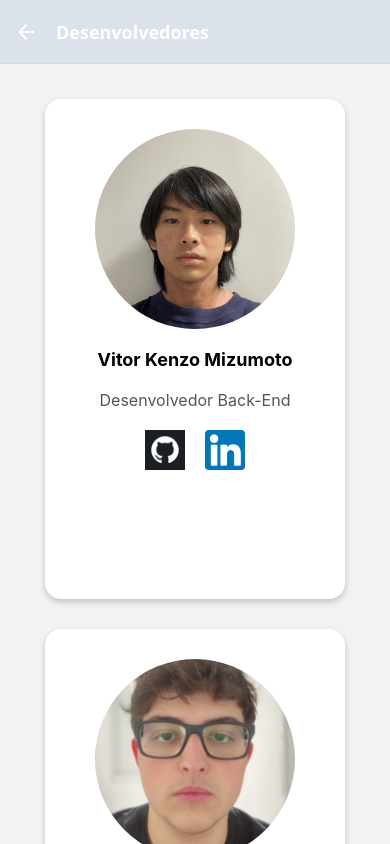
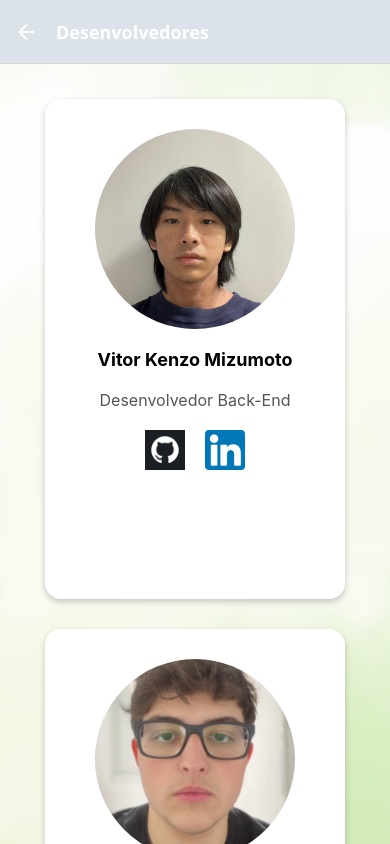
Before and after one commit to AdrianoBarutti/MobileCP2, a React Native app in the folder Projeto/: screen /Desenvolvedores in a window 390 px wide. Built offline with nearby package versions, Linux system fonts and the light colour scheme.

Commit message:
Mudanca no Design das paginas

```diff
--- a/Projeto/src/screens/ComoReciclar.js
+++ b/Projeto/src/screens/ComoReciclar.js
@@ -1,6 +1,7 @@
 import React from 'react';
 import {
   Image,
+  ImageBackground,
   ScrollView,
   StyleSheet,
   Text,
@@ -10,6 +11,11 @@ import {
 
 export default function ComoReciclar({ navigation }) {
   return (
+    <ImageBackground
+      source={require('../../assets/backgroud.png')}
+      style={styles.background}
+      resizeMode="cover"
+    >
       <ScrollView contentContainerStyle={styles.container}>
         {/* Seta para baixo */}
         <Image
@@ -51,7 +57,6 @@ export default function ComoReciclar({ navigation }) {
             Descartar de qualquer jeito pode contaminar outros materiais e inviabilizar a reciclagem.
             Atenção! O importante é o material reciclável estar seco!
           </Text>
-        {/* Imagem adicionada abaixo do segundo passo */}
           <Image
             source={require('../../assets/LvndLixo.png')}
             style={styles.image}
@@ -73,15 +78,21 @@ export default function ComoReciclar({ navigation }) {
           </Text>
         </View>
       </ScrollView>
+    </ImageBackground>
   );
 }
 
 const styles = StyleSheet.create({
+  background: {
+    flex: 1,
+    width: '100%',
+    height: '100%',
+  },
   container: {
-    flex: 1,
-    backgroundColor: '#F0F0F0',
+    flexGrow: 1,
     padding: 20,
     alignItems: 'center',
+    // Removendo o backgroundColor para que a imagem de fundo fique visível
   },
   arrow: {
     width: 100,
@@ -106,7 +117,7 @@ const styles = StyleSheet.create({
   stepContainer: {
     marginBottom: 30,
     width: '90%',
-    backgroundColor: '#F0F0F0',
+    backgroundColor: 'transparent', // Transparente para mostrar o fundo da ImageBackground
   },
   stepHeader: {
     flexDirection: 'row',
--- a/Projeto/src/screens/Desenvolvedores.js
+++ b/Projeto/src/screens/Desenvolvedores.js
@@ -1,12 +1,13 @@
 import React from 'react';
 import {
+  ImageBackground,
   View,
   Text,
   Image,
   Linking,
   TouchableOpacity,
   StyleSheet,
-  ScrollView
+  ScrollView,
 } from 'react-native';
 import vitorKenzo from '../../assets/VitorKenzo.jpg';
 import Adriano from '../../assets/Adriano.jpg';
@@ -34,9 +35,12 @@ const developers = [
 
 export default function Desenvolvedores() {
   return (
+    <ImageBackground
+      source={require('../../assets/backgroud.png')}
+      style={styles.background}
+      resizeMode="cover"
+    >
       <ScrollView contentContainerStyle={styles.scrollContainer}>
-      {/* Caso deseje manter um container com dimensões fixas, pode-se utilizar o "scaleContainer".
-          Porém, para responsividade, considere usar flex ou dimensões relativas */}
         <View style={styles.page}>
           <View style={styles.cardContainer}>
             {developers.map((dev, index) => (
@@ -60,15 +64,21 @@ export default function Desenvolvedores() {
           </View>
         </View>
       </ScrollView>
+    </ImageBackground>
   );
 }
 
 const styles = StyleSheet.create({
+  background: {
+    flex: 1,
+    width: '100%',
+    height: '100%',
+  },
   scrollContainer: {
     flexGrow: 1,
     padding: 20,
-    backgroundColor: '#f2f2f2',
-    alignItems: 'center'
+    alignItems: 'center',
+    // Removido o backgroundColor para que a imagem de fundo seja exibida
   },
   page: {
     flex: 1,
@@ -76,7 +86,6 @@ const styles = StyleSheet.create({
     alignItems: 'center',
     justifyContent: 'center',
   },
-  // Remova "gap" e adicione margin nos cards para espaçá-los
   cardContainer: {
     flexDirection: 'row',
     flexWrap: 'wrap', // Permite que os cards desçam para a próxima linha em telas menores
--- a/Projeto/src/screens/FormRec.js
+++ b/Projeto/src/screens/FormRec.js
@@ -89,7 +89,7 @@ const FormularioDoacao = () => {
     const placeholderPrefix = feminino ? 'Digite a' : 'Digite o';
     const placeholder = `${placeholderPrefix} ${label.toLowerCase()}`;
     return (
-      <View style={styles.inputContainer} key={name}>
+      <View style={[styles.inputContainer, styles.shadowBox]} key={name}>
         <TextInput
           style={styles.input}
           onChangeText={(text) => handleChange(name, text)}
@@ -97,21 +97,21 @@ const FormularioDoacao = () => {
           placeholder={placeholder}
           placeholderTextColor="#B0B7BC"
           keyboardType={keyboardType}
-          selectionColor="#555555" // Cursor e seleção em cinza escuro
+          selectionColor="#555555"
           underlineColorAndroid="transparent"
         />
       </View>
     );
   };
 
-  // Renderiza o Picker para "tipoLixo" sem label, com os itens na cor #B0B7BC
+  // Renderiza o Picker para "tipoLixo" usando o mesmo estilo dos inputs de texto.
   const renderPicker = () => {
     return (
-      <View style={styles.inputContainer} key="tipoLixo">
+      <View style={[styles.inputContainer, styles.shadowBox]} key="tipoLixo">
         <Picker
           selectedValue={formData.tipoLixo}
           onValueChange={(itemValue) => handleChange('tipoLixo', itemValue)}
-          style={[styles.input, { color: '#B0B7BC' }]}
+          style={styles.input}
         >
           <Picker.Item label="Selecione" value="" key="empty" color="#B0B7BC" />
           <Picker.Item label="Plástico" value="Plástico" key="Plástico" color="#B0B7BC" />
@@ -155,6 +155,7 @@ const FormularioDoacao = () => {
               style={styles.image}
             />
             <Text style={styles.title}>Formulário de Reciclagem</Text>
+            {/* Caixa com sombra e brilho envolvendo os inputs e botão */}
             <View style={styles.card}>
               {renderInput('Nome', 'nome')}
               {renderInput('Endereço', 'endereco')}
@@ -201,23 +202,37 @@ const styles = StyleSheet.create({
     textAlign: 'center',
     marginBottom: 15,
   },
+  /* Caixa que envolve as caixas de texto e o botão de enviar */
   card: {
-    // Removido o fundo branco
-    backgroundColor: 'transparent',
+    backgroundColor: '#fff',
     borderRadius: 6,
-    padding: 15,
+    padding: 20,
     marginTop: 10,
-    elevation: 3,
+    shadowColor: '#000',
+    shadowOffset: { width: 0, height: 2 },
+    shadowOpacity: 0.3,
+    shadowRadius: 4,
+    elevation: 5,
+    borderWidth: 1,
+    borderColor: 'rgba(255,255,255,0.8)',
   },
   inputContainer: {
     marginBottom: 12,
   },
   input: {
-    // Removido o fundo branco dos inputs
-    backgroundColor: 'transparent',
+    backgroundColor: 'rgba(226, 226, 226, 0.8)',
     paddingHorizontal: 12,
     paddingVertical: 10,
     color: '#B0B7BC',
+    borderRadius: 6,
+  },
+  shadowBox: {
+    borderRadius: 6,
+    shadowColor: '#000',
+    shadowOffset: { width: 0, height: 2 },
+    shadowOpacity: 0.25,
+    shadowRadius: 3.84,
+    elevation: 5,
   },
   image: {
     width: 100,
```
Lines whose indentation alone changed are shown as unchanged.
